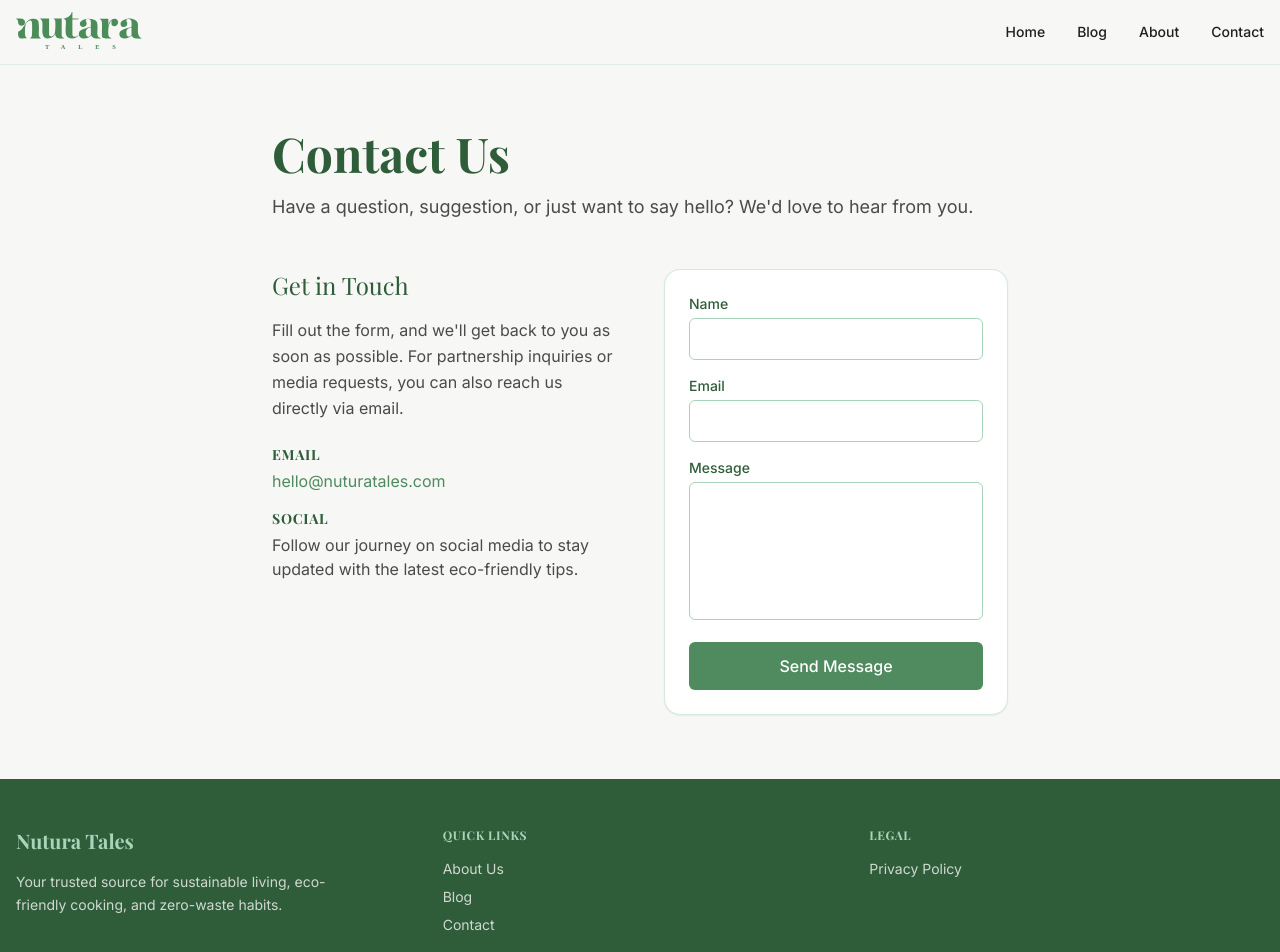
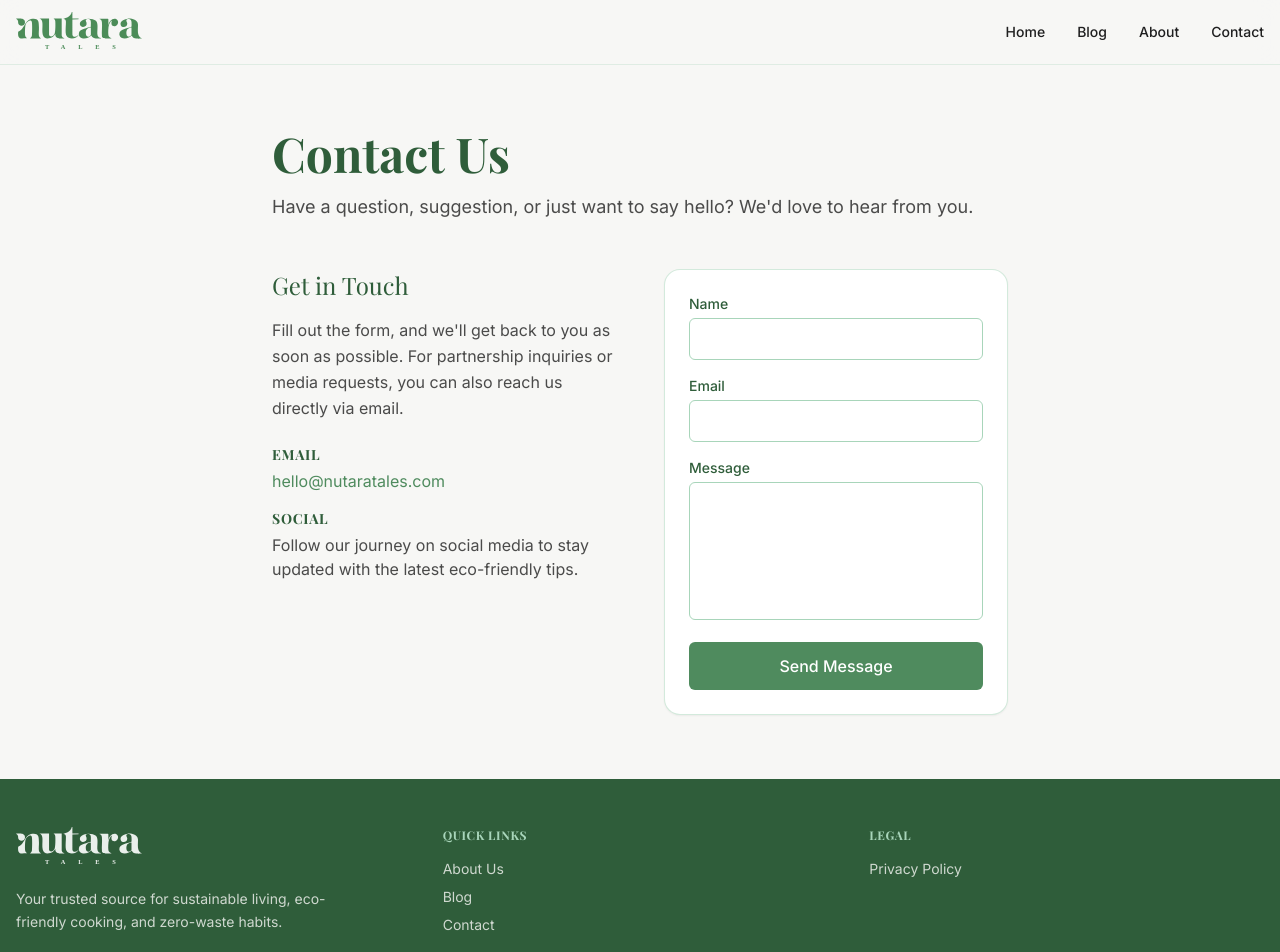
Before and after one commit to Abhijay0306/nutaratales, a Next.js app: page /contact in a window 1280 px wide. Shown: the top 952 px of the page. Built offline with nearby package versions, Linux system fonts and the light colour scheme; a web font is replaced by a local one.

Commit message:
Correct Nutura to Nutara and add SVG logo to Footer

```diff
--- a/content/blog/10-ways-to-cook-without-fire.mdx
+++ b/content/blog/10-ways-to-cook-without-fire.mdx
@@ -1,7 +1,7 @@
 ---
 title: "10 Ways to Cook Without Fire"
 date: "2026-03-01T10:00:00Z"
-author: "Nutura Tales Team"
+author: "Nutara Tales Team"
 category: "Sustainable Cooking"
 excerpt: "Learn how to prepare delicious, nutritious meals without relying on gas or electricity. Reduce your carbon footprint with these low-energy methods."
 image: "https://images.unsplash.com/photo-1556910103-1c02745a872f?q=80&w=1470&auto=format&fit=crop"
--- a/content/blog/beginner-guide-to-solar-cooking.mdx
+++ b/content/blog/beginner-guide-to-solar-cooking.mdx
@@ -1,7 +1,7 @@
 ---
 title: "Beginner Guide to Solar Cooking"
 date: "2026-03-05T09:30:00Z"
-author: "Nutura Tales Team"
+author: "Nutara Tales Team"
 category: "Sustainable Cooking"
 excerpt: "Everything you need to know to start cooking with the sun. Discover different types of solar cookers and what you can make in them."
 image: "https://images.unsplash.com/photo-1595856417789-54848d7d92cc?q=80&w=1470&auto=format&fit=crop"
--- a/package.json
+++ b/package.json
@@ -1,5 +1,5 @@
 {
-  "name": "nuturatales",
+  "name": "nutaratales",
   "version": "0.1.0",
   "private": true,
   "scripts": {
--- a/src/app/about/page.tsx
+++ b/src/app/about/page.tsx
@@ -2,17 +2,17 @@ import { Metadata } from 'next';
 
 export const metadata: Metadata = {
   title: 'About',
-  description: 'Learn about Nutura Tales, our sustainability mission, and content philosophy.',
+  description: 'Learn about Nutara Tales, our sustainability mission, and content philosophy.',
 };
 
 export default function AboutPage() {
   return (
     <div className="container mx-auto px-4 py-16 max-w-3xl">
-      <h1 className="text-4xl md:text-5xl font-serif font-bold text-dark mb-8">About Nutura Tales</h1>
+      <h1 className="text-4xl md:text-5xl font-serif font-bold text-dark mb-8">About Nutara Tales</h1>
 
       <div className="prose prose-lg prose-green max-w-none text-text">
         <p className="lead text-xl text-text/80 mb-8 border-l-4 border-primary pl-6">
-          Nutura Tales is dedicated to making sustainable living accessible, practical, and beautiful.
+          Nutara Tales is dedicated to making sustainable living accessible, practical, and beautiful.
         </p>
 
         <h2 className="font-serif text-2xl text-dark mt-12 mb-4">Our Sustainability Mission</h2>
@@ -33,12 +33,12 @@ export default function AboutPage() {
           <li><strong>Aesthetics:</strong> Sustainable living should be beautiful. We take pride in presenting our content in a clean, inspiring, and engaging format.</li>
         </ul>
 
-        <h2 className="font-serif text-2xl text-dark mt-12 mb-4">The Nutura Tales Brand Story</h2>
+        <h2 className="font-serif text-2xl text-dark mt-12 mb-4">The Nutara Tales Brand Story</h2>
         <p>
-          Nutura Tales began with a simple question: <em>&quot;How can we minimize our footprint while maximizing our culinary and lifestyle experiences?&quot;</em>
+          Nutara Tales began with a simple question: <em>&quot;How can we minimize our footprint while maximizing our culinary and lifestyle experiences?&quot;</em>
         </p>
         <p>
-          What started as a personal challenge to cook without fire and reduce kitchen waste quickly grew into a passion for exploring all facets of eco-friendly living. Today, Nutura Tales serves as a hub for a growing community of readers who share our commitment to a sustainable future.
+          What started as a personal challenge to cook without fire and reduce kitchen waste quickly grew into a passion for exploring all facets of eco-friendly living. Today, Nutara Tales serves as a hub for a growing community of readers who share our commitment to a sustainable future.
         </p>
       </div>
     </div>
--- a/src/app/contact/page.tsx
+++ b/src/app/contact/page.tsx
@@ -2,7 +2,7 @@ import { Metadata } from 'next';
 
 export const metadata: Metadata = {
   title: 'Contact',
-  description: 'Get in touch with Nutura Tales.',
+  description: 'Get in touch with Nutara Tales.',
 };
 
 export default function ContactPage() {
@@ -23,8 +23,8 @@ export default function ContactPage() {
           <div className="space-y-4">
             <div>
               <h3 className="text-sm font-bold text-dark uppercase tracking-wider mb-1">Email</h3>
-              <a href="mailto:hello@nuturatales.com" className="text-primary hover:text-dark transition-colors">
-                hello@nuturatales.com
+              <a href="mailto:hello@nutaratales.com" className="text-primary hover:text-dark transition-colors">
+                hello@nutaratales.com
               </a>
             </div>
             <div>
--- a/src/app/layout.tsx
+++ b/src/app/layout.tsx
@@ -18,16 +18,16 @@ const playfair = Playfair_Display({
 
 export const metadata: Metadata = {
   title: {
-    template: "%s | Nutura Tales Sustainability Blog",
-    default: "Nutura Tales Sustainability Blog",
+    template: "%s | Nutara Tales Sustainability Blog",
+    default: "Nutara Tales Sustainability Blog",
   },
   description: "A blog dedicated to sustainable living, eco-friendly cooking, and zero-waste kitchen habits.",
-  metadataBase: new URL("https://nuturatales.vercel.app"),
+  metadataBase: new URL("https://nutaratales.vercel.app"),
   openGraph: {
-    title: "Nutura Tales Sustainability Blog",
+    title: "Nutara Tales Sustainability Blog",
     description: "A blog dedicated to sustainable living, eco-friendly cooking, and zero-waste kitchen habits.",
     type: "website",
-    siteName: "Nutura Tales",
+    siteName: "Nutara Tales",
   },
 };
 
--- a/src/app/privacy-policy/page.tsx
+++ b/src/app/privacy-policy/page.tsx
@@ -2,7 +2,7 @@ import { Metadata } from 'next';
 
 export const metadata: Metadata = {
   title: 'Privacy Policy',
-  description: 'Privacy Policy and Affiliate Disclosure for Nutura Tales.',
+  description: 'Privacy Policy and Affiliate Disclosure for Nutara Tales.',
 };
 
 export default function PrivacyPolicyPage() {
@@ -19,7 +19,7 @@ export default function PrivacyPolicyPage() {
 
         <h2 className="font-serif text-2xl text-dark mt-10 mb-4">Cookies and Web Beacons</h2>
         <p>
-          Like any other website, Nutura Tales uses &quot;cookies&quot;. These cookies are used to store information including visitors&apos; preferences, and the pages on the website that the visitor accessed or visited. The information is used to optimize the users&apos; experience by customizing our web page content based on visitors&apos; browser type and/or other information.
+          Like any other website, Nutara Tales uses &quot;cookies&quot;. These cookies are used to store information including visitors&apos; preferences, and the pages on the website that the visitor accessed or visited. The information is used to optimize the users&apos; experience by customizing our web page content based on visitors&apos; browser type and/or other information.
         </p>
 
         <h2 className="font-serif text-2xl text-dark mt-10 mb-4">Analytics</h2>
@@ -29,7 +29,7 @@ export default function PrivacyPolicyPage() {
 
         <h2 className="font-serif text-2xl text-dark mt-10 mb-4">Affiliate Disclosure</h2>
         <p>
-          Nutura Tales is a participant in the Amazon Services LLC Associates Program, an affiliate advertising program designed to provide a means for sites to earn advertising fees by advertising and linking to Amazon.com and affiliated sites.
+          Nutara Tales is a participant in the Amazon Services LLC Associates Program, an affiliate advertising program designed to provide a means for sites to earn advertising fees by advertising and linking to Amazon.com and affiliated sites.
         </p>
         <p>
           When you click on links to various merchants on this site and make a purchase, this can result in this site earning a commission. Affiliate programs and affiliations include, but are not limited to, the Amazon Associate network.
--- a/src/components/Footer.tsx
+++ b/src/components/Footer.tsx
@@ -1,4 +1,5 @@
 import Link from 'next/link';
+import Image from 'next/image';
 
 export default function Footer() {
   const currentYear = new Date().getFullYear();
@@ -7,7 +8,15 @@ export default function Footer() {
     <footer className="bg-dark text-background py-12 mt-auto">
       <div className="container mx-auto px-4 grid grid-cols-1 md:grid-cols-3 gap-8 text-sm">
         <div>
-          <h3 className="font-serif text-xl font-bold mb-4 text-light">Nutura Tales</h3>
+          <Link href="/" className="inline-block mb-4 transition-opacity hover:opacity-90">
+            <Image
+              src="/logo.svg"
+              alt="Nutara Tales"
+              width={160}
+              height={42}
+              className="h-8 w-auto md:h-10 brightness-0 invert opacity-90"
+            />
+          </Link>
           <p className="text-background/80 max-w-xs leading-relaxed">
             Your trusted source for sustainable living, eco-friendly cooking, and zero-waste habits.
           </p>
@@ -29,7 +38,7 @@ export default function Footer() {
         </div>
       </div>
       <div className="container mx-auto px-4 mt-12 pt-8 border-t border-light/20 flex flex-col md:flex-row justify-between items-center text-xs text-background/60">
-        <p>&copy; {currentYear} Nutura Tales. All rights reserved.</p>
+        <p>&copy; {currentYear} Nutara Tales. All rights reserved.</p>
         <p className="mt-2 md:mt-0 text-center md:text-right max-w-md">
           Disclosure: As an Amazon Associate, we earn from qualifying purchases.
         </p>
--- a/src/components/Navbar.tsx
+++ b/src/components/Navbar.tsx
@@ -8,7 +8,7 @@ export default function Navbar() {
         <Link href="/" className="flex items-center gap-2 transition-opacity hover:opacity-90">
           <Image
             src="/logo.svg"
-            alt="Nutura Tales"
+            alt="Nutara Tales"
             width={180}
             height={48}
             className="h-8 w-auto md:h-10"
```
Also changed, not shown: 1 other file (tests, documents, lock files or other folders).
